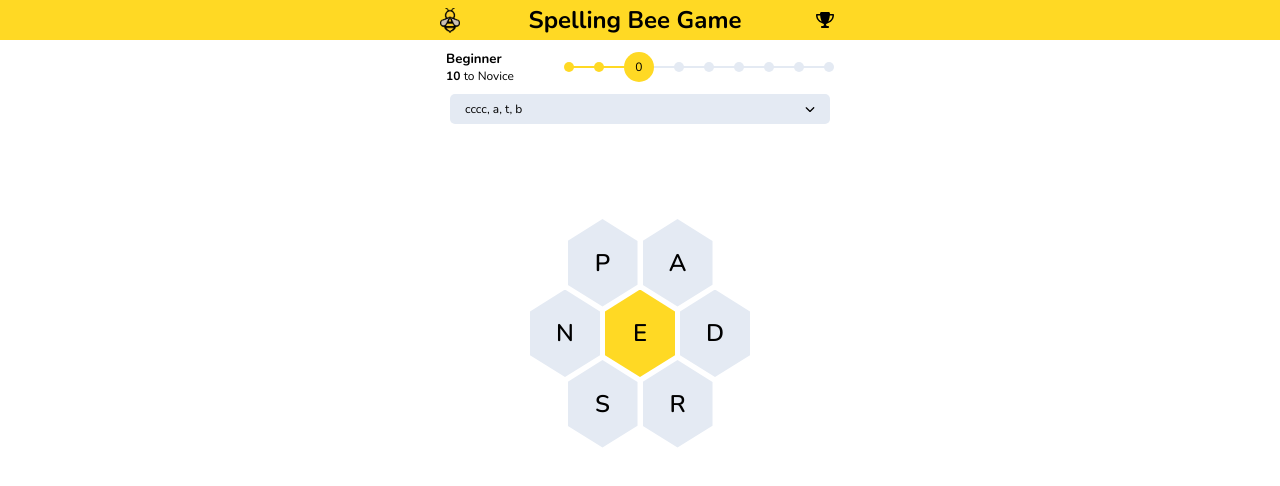
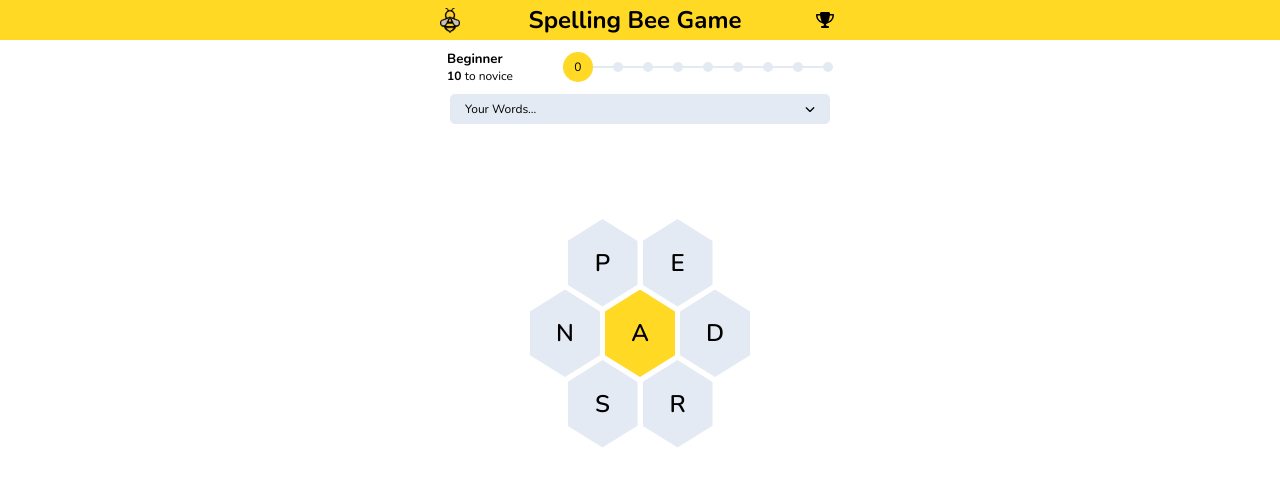
Before and after one commit to berkkasapoglu/spelling-bee-game, a Next.js app: page /en in a window 1280 px wide. Shown: the top 486 px of the page. Built offline with nearby package versions, Linux system fonts and the light colour scheme.

Commit message:
feat: progress bar score points

```diff
--- a/src/app/[lang]/components/answer-list/AnswerList.tsx
+++ b/src/app/[lang]/components/answer-list/AnswerList.tsx
@@ -7,13 +7,15 @@
 import classNames from 'classnames';
 import { cloneDeep } from 'lodash';
 
-const MOCK_WORD_LIST: string[] = ['cccc', 'a', 't', 'b'];
+interface IProps {
+  list: string[];
+}
 
-function AnswerList() {
+function AnswerList({ list }: IProps) {
   const [isOpen, setIsOpen] = useState(false);
 
   const handleOpen = () => {
-    if (!MOCK_WORD_LIST.length) return;
+    if (!list.length) return;
 
     setIsOpen((prev) => !prev);
   };
@@ -21,7 +23,7 @@
   const renderAnswerList = () => {
     if (!isOpen) return;
 
-    const clonedList = cloneDeep(MOCK_WORD_LIST);
+    const clonedList = cloneDeep(list);
 
     return (
       <div className={classNames([classes.words, { [classes.open]: isOpen }])}>
@@ -35,9 +37,17 @@
   };
 
   const renderDropdownInfo = () => {
-    if (!MOCK_WORD_LIST.length) return <p>Your Words...</p>;
+    if (!list.length) return <p>Your Words...</p>;
 
-    return <div className={classes.highlight}>{MOCK_WORD_LIST.join(', ')}</div>;
+    if (isOpen)
+      return (
+        <p>
+          You have found <strong>{list.length}</strong>{' '}
+          {list.length > 1 ? 'words' : 'word'}
+        </p>
+      );
+
+    return <div className={classes.highlight}>{list.join(', ')}</div>;
   };
 
   return (
--- a/src/app/[lang]/components/progress-bar/ProgressBar.module.scss
+++ b/src/app/[lang]/components/progress-bar/ProgressBar.module.scss
@@ -12,6 +12,10 @@
   .info {
     .nextStep {
       font-size: 12px;
+    }
+
+    .infoStatus {
+      text-transform: capitalize;
     }
   }
 
--- a/src/app/[lang]/components/progress-bar/ProgressBar.tsx
+++ b/src/app/[lang]/components/progress-bar/ProgressBar.tsx
@@ -1,32 +1,58 @@
 import classNames from 'classnames';
 import classes from './ProgressBar.module.scss';
+import { SCORE_PROGRESS_STOPS } from '../spelling-game/SpellingGame.constants';
 
 interface IProps {
   score: number;
 }
 
 function ProgressBar({ score }: IProps) {
+  const stops = SCORE_PROGRESS_STOPS.map((stop) => stop.value);
+
+  const checkIsCurrentStop = (stop: number, idx: number) => {
+    const nextStopScore = stops[idx + 1];
+
+    if (!nextStopScore) return score >= stop;
+
+    return score >= stop && score < nextStopScore;
+  };
+
+  const getCurrentStopIndex = () => {
+    const currentStopIndex = SCORE_PROGRESS_STOPS.findIndex((stop, idx) =>
+      checkIsCurrentStop(stop.value, idx)
+    );
+
+    return currentStopIndex;
+  };
+
+  const currentStopIndex = getCurrentStopIndex();
+  const currentStop = SCORE_PROGRESS_STOPS[currentStopIndex];
+  const nextStop = SCORE_PROGRESS_STOPS[currentStopIndex + 1];
+
   return (
     <div className={classes.container}>
       <div className={classes.info}>
-        <h5>Beginner</h5>
-        <p className={classes.nextStep}>
-          <strong>10 </strong>
-          to Novice
-        </p>
+        <h5 className={classes.infoStatus}>{currentStop.label}</h5>
+        {nextStop && (
+          <p className={classes.nextStep}>
+            <strong>{nextStop.value - score} </strong>
+            to {nextStop.label}
+          </p>
+        )}
       </div>
       <div className={classes.progress}>
-        <div className={classNames([classes.stop, classes.done])}></div>
-        <div className={classNames([classes.stop, classes.done])}></div>
-        <div className={classNames([classes.stop, classes.current])}>
-          {score}
-        </div>
-        <div className={classes.stop}></div>
-        <div className={classes.stop}></div>
-        <div className={classes.stop}></div>
-        <div className={classes.stop}></div>
-        <div className={classes.stop}></div>
-        <div className={classes.stop}></div>
+        {stops.map((stop, idx) => (
+          <div
+            key={idx}
+            className={classNames({
+              [classes.stop]: true,
+              [classes.done]: score >= stops[idx + 1],
+              [classes.current]: checkIsCurrentStop(stop, idx),
+            })}
+          >
+            {checkIsCurrentStop(stop, idx) && score}
+          </div>
+        ))}
       </div>
     </div>
   );
--- /dev/null
+++ b/src/app/[lang]/components/spelling-game/SpellingGame.constants.ts
@@ -0,0 +1,24 @@
+export const MIDDLE_LETTER_INDEX = 3;
+
+export const SCORES = {
+  pangram: 15,
+  min: 1,
+};
+
+export const SCORE_MESSAGES = {
+  pangram: 'Pangram!!',
+  min: 'Good!',
+  other: 'Great!',
+};
+
+export const SCORE_PROGRESS_STOPS = [
+  { label: 'beginner', value: 0 },
+  { label: 'novice', value: 10 },
+  { label: 'okay', value: 20 },
+  { label: 'good', value: 30 },
+  { label: 'solid', value: 40 },
+  { label: 'nice', value: 60 },
+  { label: 'great', value: 80 },
+  { label: 'amazing', value: 100 },
+  { label: 'genius', value: 130 },
+];
--- a/src/app/[lang]/components/spelling-game/SpellingGame.tsx
+++ b/src/app/[lang]/components/spelling-game/SpellingGame.tsx
@@ -14,6 +14,8 @@
 import classes from '../../page.module.css';
 import { IGame } from './SpellingGame.types';
 import { uniqueId } from 'lodash';
+import { MIDDLE_LETTER_INDEX } from './SpellingGame.constants';
+import calculateScore from '../../helpers/calculate-score';
 
 interface IProps {
   game: IGame;
@@ -29,19 +31,17 @@
   };
 
   const onEnter = () => {
+    setUserInput('');
+
     if (correctAnswers.includes(userInput)) return;
 
-    if (game.pangrams.includes(userInput)) {
-      setCorrectAnswers([...correctAnswers, userInput]);
-      return setScore((prev) => prev + 16);
-    }
+    if (!game.pangrams.includes(userInput) && !game.answers.includes(userInput))
+      return;
 
-    if (game.answers.includes(userInput)) {
-      setCorrectAnswers([...correctAnswers, userInput]);
-      return setScore((prev) => prev + 10);
-    }
+    setCorrectAnswers([...correctAnswers, userInput]);
 
-    setUserInput('');
+    const gainedScore = calculateScore(game, userInput);
+    setScore(score + gainedScore);
   };
 
   const onChangeUserInput = (key: string) => {
@@ -68,7 +68,7 @@
         <HiveCell
           key={uniqueId()}
           letter={letter}
-          variant={start + idx === 3 ? 'middle' : 'outer'}
+          variant={start + idx === MIDDLE_LETTER_INDEX ? 'middle' : 'outer'}
           onClick={handleCellClick}
         />
       ));
@@ -77,7 +77,7 @@
   return (
     <>
       <ProgressBar score={score} />
-      <AnswerList />
+      <AnswerList list={correctAnswers} />
       <UserAnswerInput
         value={userInput}
         onChange={onChangeUserInput}
--- /dev/null
+++ b/src/app/[lang]/helpers/calculate-score.ts
@@ -0,0 +1,12 @@
+import { SCORES } from '../components/spelling-game/SpellingGame.constants';
+import { IGame } from '../components/spelling-game/SpellingGame.types';
+
+const calculateScore = (game: IGame, letter: string) => {
+  if (letter.length === 4) return SCORES.min;
+
+  if (game.pangrams.includes(letter)) return SCORES.pangram;
+
+  return letter.length;
+};
+
+export default calculateScore;
--- a/src/app/[lang]/page.tsx
+++ b/src/app/[lang]/page.tsx
@@ -2,6 +2,7 @@
 import SpellingGame from './components/spelling-game/SpellingGame';
 import getFile from '../../helpers/get-file';
 import { IGame } from './components/spelling-game/SpellingGame.types';
+import { MIDDLE_LETTER_INDEX } from './components/spelling-game/SpellingGame.constants';
 
 interface IProps {
   params: {
@@ -13,15 +14,16 @@
   const file = await getFile();
 
   const getRandomGame = (games: IGame[]) => {
-    const index = Math.floor(Math.random() * games.length);
+    // const index = Math.floor(Math.random() * games.length);
+    const index = 0;
     const game = games[index];
 
     const middleLetterIndex = game.validLetters.indexOf(game.middleLetter);
-    const replacedLetter = game.validLetters[3];
-    game.validLetters[3] = game.middleLetter;
+    const replacedLetter = game.validLetters[MIDDLE_LETTER_INDEX];
+    game.validLetters[MIDDLE_LETTER_INDEX] = game.middleLetter;
     game.validLetters[middleLetterIndex] = replacedLetter;
 
-    return games[0];
+    return games[index];
   };
 
   return <SpellingGame game={getRandomGame(JSON.parse(file))} />;
```
